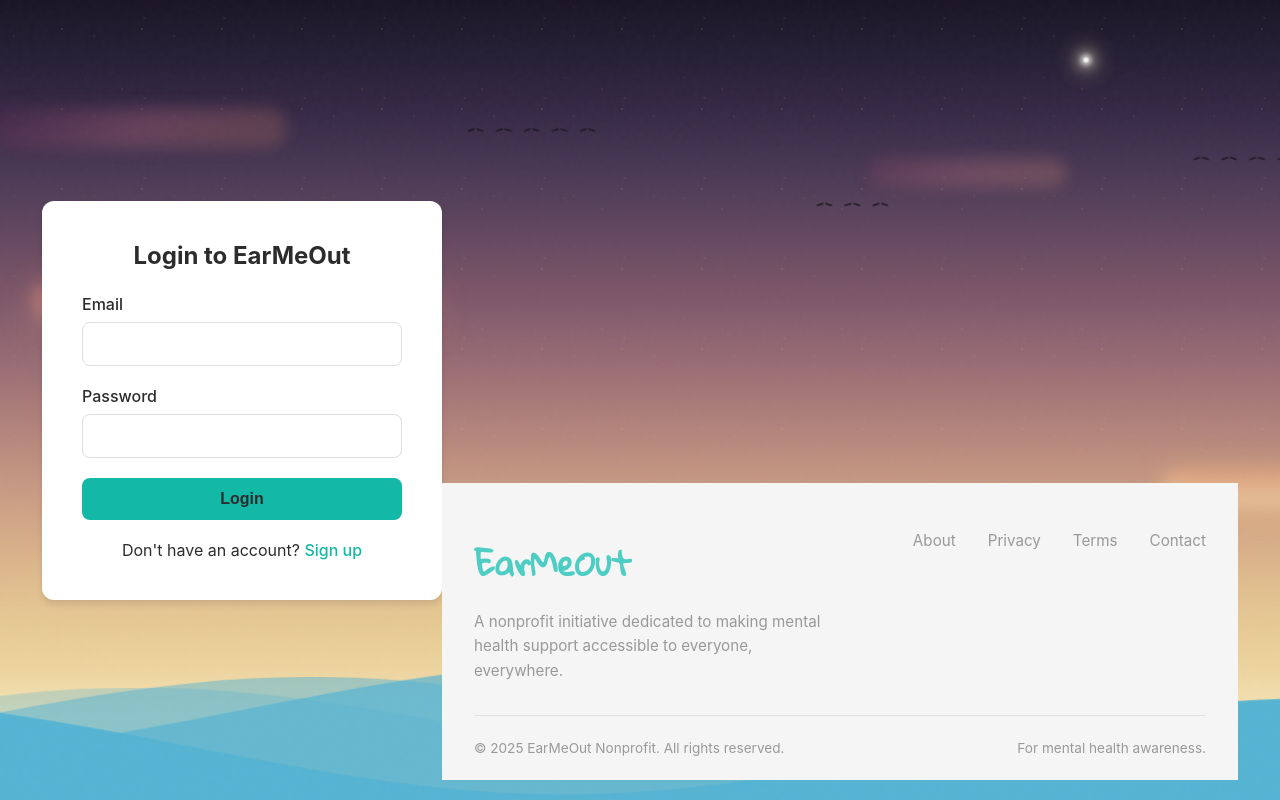
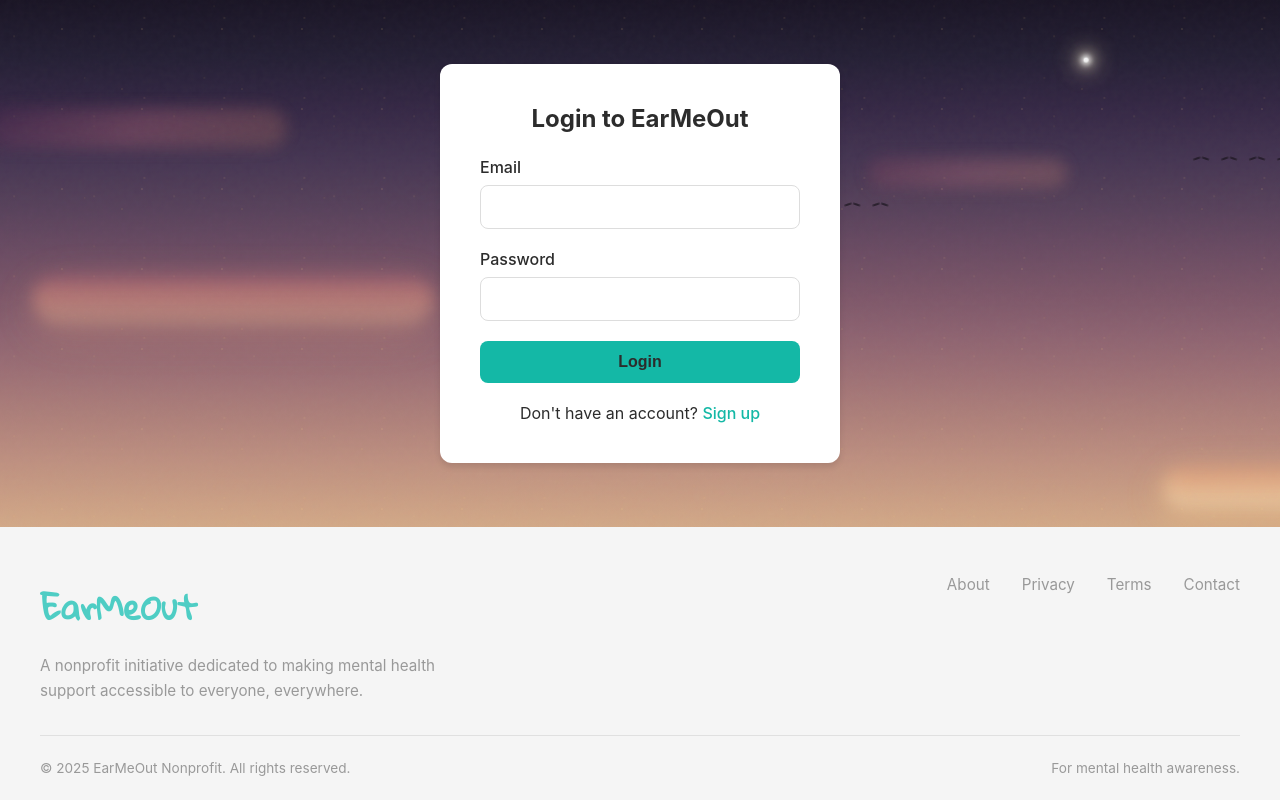
Before and after one commit to unlikelyaarush/EarMeOut, a React (Create React App) app: page /login in a window 1280 px wide. Built offline with nearby package versions, Linux system fonts and the light colour scheme; no server answers.

Commit message:
Fix login/signup page layout: center auth card, position footer at bottom with full width

```diff
--- a/src/components/Auth/Auth.css
+++ b/src/components/Auth/Auth.css
@@ -1,10 +1,27 @@
 .auth-container {
+  display: flex;
+  flex-direction: column;
+  min-height: 100vh;
+  position: relative;
+}
+
+.auth-card-wrapper {
   display: flex;
   justify-content: center;
   align-items: center;
-  min-height: 100vh;
+  flex: 1;
   padding: 20px;
   position: relative;
+}
+
+.auth-footer-wrapper {
+  position: relative;
+  z-index: 1;
+  left: 50%;
+  right: 50%;
+  margin-left: -50vw;
+  margin-right: -50vw;
+  width: 100vw;
 }
 
 .auth-card {
@@ -16,6 +33,7 @@
   max-width: 400px;
   position: relative;
   z-index: 1;
+  margin: auto;
 }
 
 .auth-card h2 {
--- a/src/components/Auth/Login.js
+++ b/src/components/Auth/Login.js
@@ -1,6 +1,6 @@
 import React, { useState } from 'react';
 import { useAuth } from '../../contexts/AuthContext';
-import { useNavigate } from 'react-router-dom';
+import { useNavigate, Link } from 'react-router-dom';
 import MorningTide from '../MorningTide';
 import Footer from '../Footer';
 import './Auth.css';
@@ -38,6 +38,7 @@ const Login = () => {
     return (
         <div className="auth-container">
             <MorningTide />
+            <div className="auth-card-wrapper">
                 <div className="auth-card">
                     <h2>Login to EarMeOut</h2>
                     {error && <div className="auth-error">{error}</div>}
@@ -69,10 +70,13 @@ const Login = () => {
                         </button>
                     </form>
                     <p className="auth-switch">
-                    Don't have an account? <a href="/signup">Sign up</a>
+                        Don't have an account? <Link to="/signup">Sign up</Link>
                     </p>
                 </div>
+            </div>
+            <div className="auth-footer-wrapper">
                 <Footer />
+            </div>
         </div>
     );
 };
--- a/src/components/Footer.css
+++ b/src/components/Footer.css
@@ -5,6 +5,7 @@
   margin-top: auto;
   position: relative;
   z-index: 1;
+  width: 100%;
 }
 
 .footer-container {
```
Lines whose indentation alone changed are shown as unchanged.
